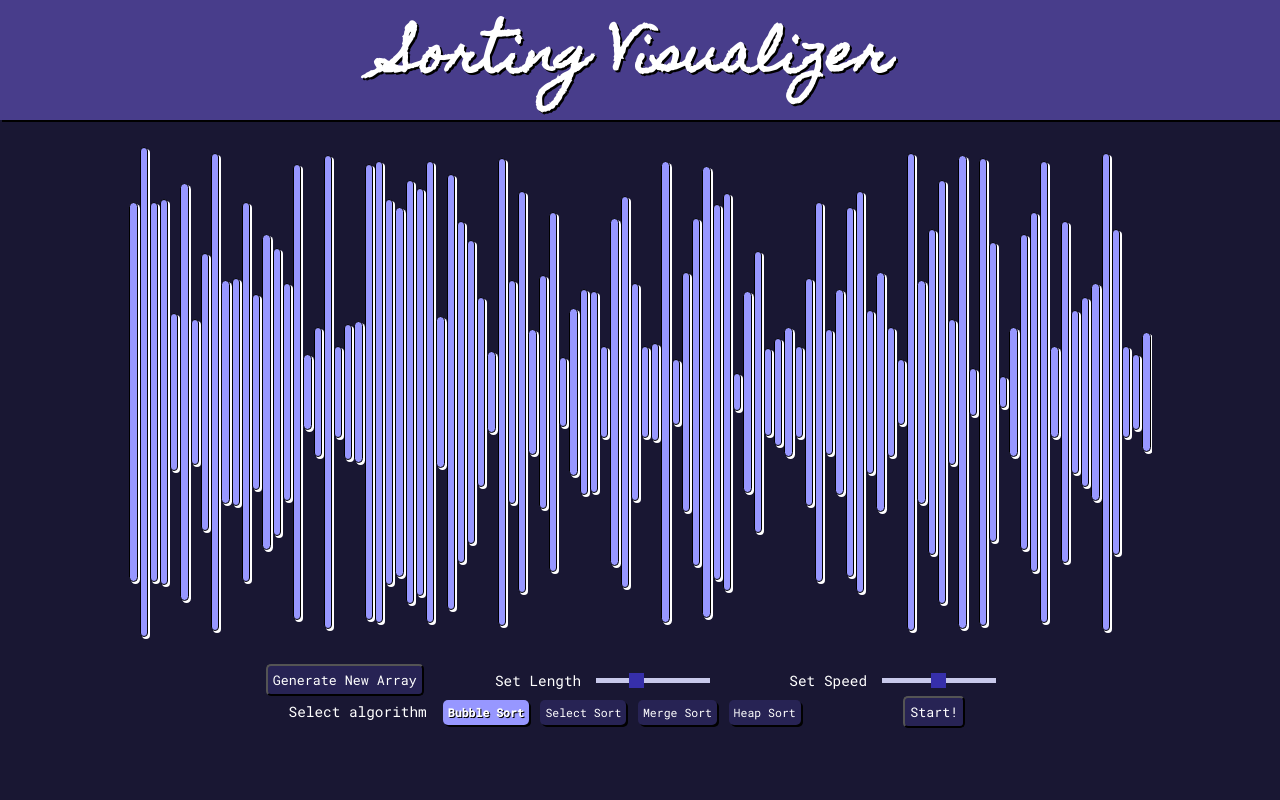
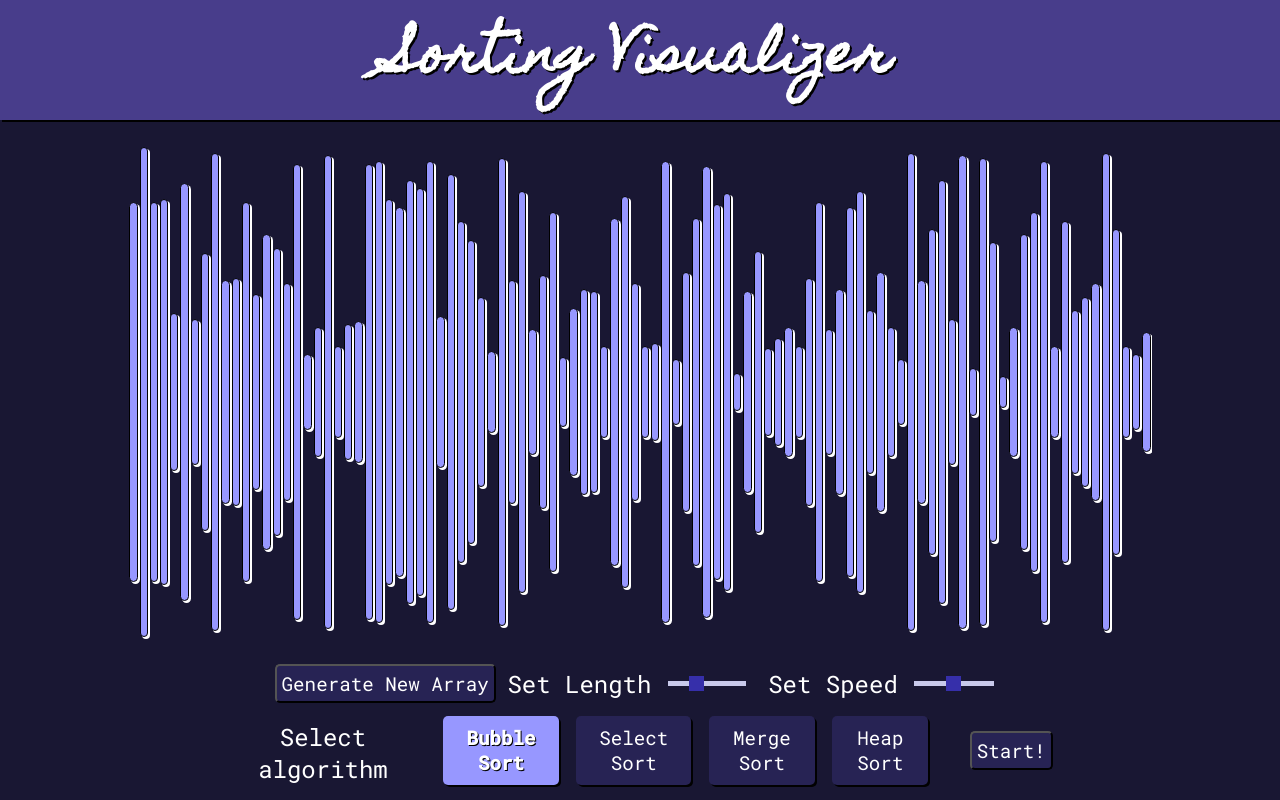
Before and after one commit to annna7/sorting-visualizer-app, a React (Create React App) app in the folder sorting-visualizer-react/: page / in a window 1280 px wide. Built offline with nearby package versions, Linux system fonts and the light colour scheme.

Commit message:
Cleanup after successfully hosting on GH pages

```diff
--- a/sorting-visualizer-react/src/components/Footer.css
+++ b/sorting-visualizer-react/src/components/Footer.css
@@ -4,16 +4,7 @@
     color: white;
     font-family: 'Roboto Mono', sans-serif;
     margin-bottom: 10px;
-    font-size: 90%;
-}
-
-.big-button {
-    font-family: 'Roboto Mono', sans-serif;
-    background-color: #272354;
-    color: white;
-    padding: 5px;
-    border-radius: 5px;
-    margin-left: 5%;
+    font-size: 1.5em;
 }
 
 button:not(:disabled):hover{
@@ -42,17 +33,21 @@ button:disabled {
     display: flex;
     justify-content: space-evenly;
     align-items: center;
-    width: 68%;
+    width: fit-content;
+    margin-bottom: 1%;
+}
+
+.footer-flex-item2 {
+    display: flex;
+    justify-content: space-evenly;
+    width: fit-content;
+    align-items: center;
 }
 
 /* define property for child of footer-flex-item */
 .footer-flex-item > * {
     margin-right: 3%;
     white-space: nowrap;
-}
-
-.select-algo {
-    display: flex;
 }
 
 .gen-array p:hover {
@@ -71,9 +66,14 @@ button:disabled {
     margin-right: 7%;
 }
 
+.select-algo {
+    display: flex;
+    width: max-content;
+}
 .select-algo > p {
     margin-top: 0.2em;
     margin-right: 1%;
+    text-align: center;
 }
 .select-algo > button {
     background: #272354;
@@ -83,8 +83,9 @@ button:disabled {
     padding: 5px;
     border-radius: 5px;
     font-family: 'Roboto Mono', sans-serif;
-    font-size: 80%;
-    box-shadow: 2px 2px rgb(1, 1, 1)
+    font-size: 0.8em;
+    box-shadow: 2px 2px rgb(1, 1, 1);
+    width: fit-content;
 }
 
 .highlight-algo, .highlight-algo:hover {
@@ -94,6 +95,15 @@ button:disabled {
     text-shadow: 1px 1px black;
 }
 
+.big-button {
+    font-family: 'Roboto Mono', sans-serif;
+    background-color: #272354;
+    color: white;
+    padding: 5px;
+    border-radius: 5px;
+    margin-left: 5%;
+    font-size: 0.8em;
+}
 /* RANGE SLIDER - credit: https://www.w3schools.com/howto/howto_js_rangeslider.asp */
 
 .slider {
--- a/sorting-visualizer-react/src/components/Footer.js
+++ b/sorting-visualizer-react/src/components/Footer.js
@@ -24,7 +24,7 @@ const Footer = ({algo, arrayLength, sortingSpeed, isSorting, handleGen, changeLe
                             <input readOnly={isSorting} disabled={isSorting} type="range" id="speed-slider" className="slider" min="1" max="3" step="1" value={sortingSpeed} onChange={(e) => changeSpeed(e.target.value)}></input>
                         </div>
                     </div>
-                    <div className="footer-flex-item">
+                    <div className="footer-flex-item2">
                         <div className="select-algo">
                             <p> Select algorithm</p>
                             <button className={`${isBubble() ? 'highlight-algo' : ''}`} disabled={isSorting} onClick={() => changeAlgo("bubble")}>Bubble Sort</button>
--- a/sorting-visualizer-react/src/components/Header.css
+++ b/sorting-visualizer-react/src/components/Header.css
@@ -10,7 +10,8 @@
     z-index: 1;
 }
 
-h1 {
+.header h1 {
     font-family: 'Homemade Apple', cursive;
     text-shadow: 2px 2px black;
+    background-color: transparent;
 }
--- a/sorting-visualizer-react/src/index.css
+++ b/sorting-visualizer-react/src/index.css
@@ -2,4 +2,5 @@
   margin: 0;
   padding: 0;
   box-sizing: border-box;
+  background-color: #191733;
 }
```
